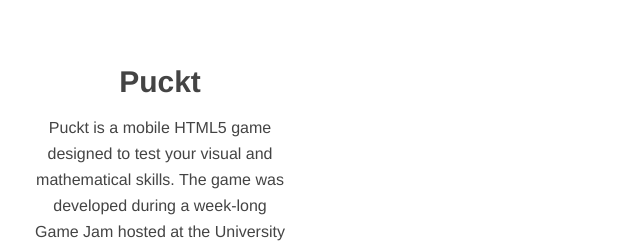
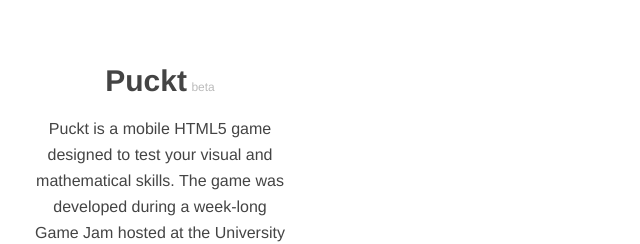
Before and after one commit to team3b/Puckt, a plain HTML site: page src/index.html in a window 1280 px wide. Shown: the top 244 px of the page, 0-640 px from the left. Drawn offline with Linux system fonts and the light colour scheme.

Commit message:
Added 'beta' text after heading. Fixes issue #41

```diff
--- a/src/js/main.js
+++ b/src/js/main.js
@@ -32,7 +32,7 @@
     init = function () {
         // Inject menu
         puckt.ui.openPopup({
-            content: "<h1>Puckt</h1><p>Puckt is a mobile HTML5 game designed to test your visual and mathematical skills. The game was developed during a week-long Game Jam hosted at the University of Portsmouth.</p>",
+            content: "<h1>Puckt</h1> <small>beta</small><p>Puckt is a mobile HTML5 game designed to test your visual and mathematical skills. The game was developed during a week-long Game Jam hosted at the University of Portsmouth.</p>",
             buttons: [
                 {
                     text: "New Game",
--- a/src/style.css
+++ b/src/style.css
@@ -24,6 +24,12 @@
 h1 {
 	font-size: 30px;
 	margin: 0 0 20px;
+	display: inline;
+}
+
+small {
+	font-size: 12px;
+	color: #bbbbbb;
 }
 
 canvas#ice-rink { opacity: 0.2; }
```
